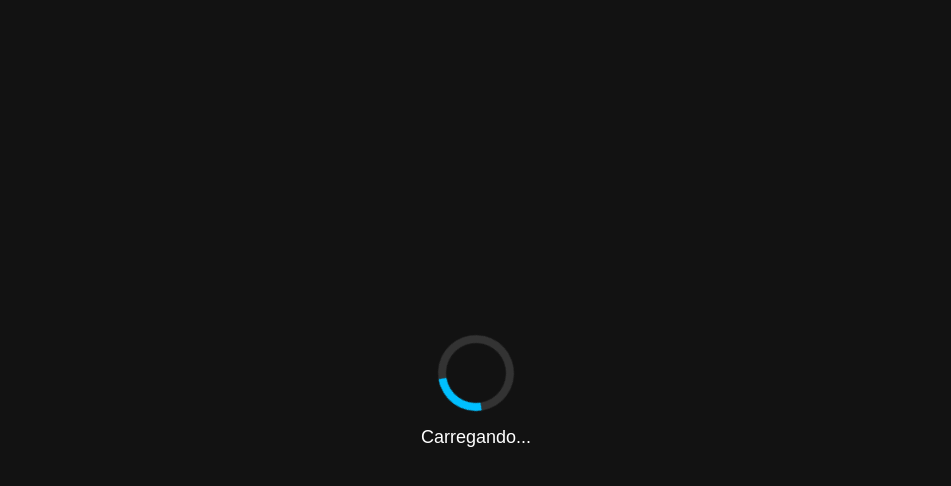
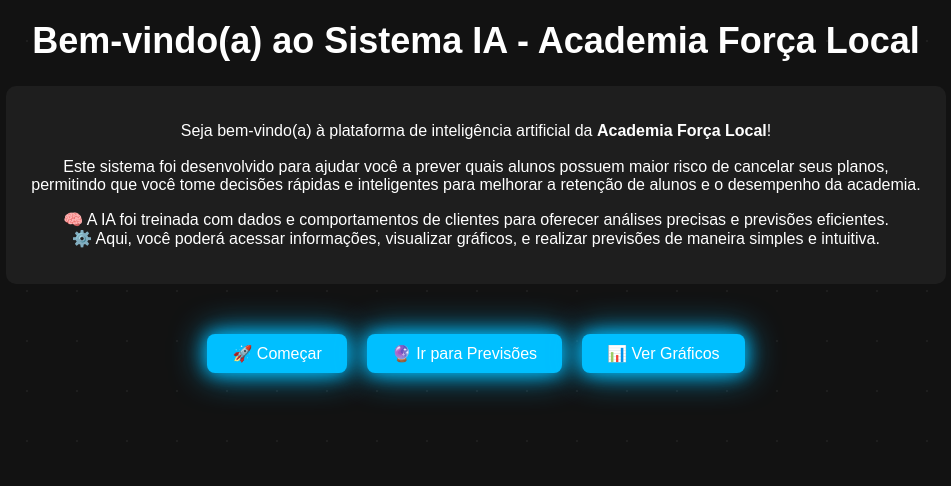
Before and after one commit to Wellington-v/projeto_final_academia_ia, a Flask app: page / in a window 1280 px wide. Shown: the top 486 px of the page, without its empty margins (164-1115 px from the left). Run offline with Flask 3, Linux system fonts and the light colour scheme; parts of the project's set-up code (start-up, migrations or seed data) failed here and were passed over.

Commit message:
Adicionando tela de carregamento e melhorias no CSS

```diff
--- a/static/css/style.css
+++ b/static/css/style.css
@@ -175,7 +175,7 @@ body::before {
     transform: scale(1.05);
 }
 
-/* 🎬 Tela de Carregamento */
+/* 🌌 Tela de carregamento */
 #tela-carregamento {
     position: fixed;
     top: 0;
@@ -188,24 +188,37 @@ body::before {
     align-items: center;
     justify-content: center;
     z-index: 9999;
+    transition: opacity 0.5s ease;
 }
 
-.spinner {
-    border: 8px solid #333;
-    border-top: 8px solid #00bfff;
+#tela-carregamento .spinner {
+    border: 6px solid #f3f3f3;
+    border-top: 6px solid #00bfff;
     border-radius: 50%;
     width: 60px;
     height: 60px;
-    animation: spin 1s linear infinite;
+    animation: girar 1s linear infinite;
 }
 
-@keyframes spin {
+#tela-carregamento p {
+    margin-top: 16px;
+    color: white;
+    font-size: 18px;
+    font-family: Arial, sans-serif;
+}
+
+/* ✨ Animação do spinner */
+@keyframes girar {
     0% { transform: rotate(0deg); }
     100% { transform: rotate(360deg); }
 }
 
-#tela-carregamento p {
-    color: white;
-    margin-top: 16px;
-    font-size: 18px;
+/* 🔥 Esconde tudo enquanto carrega */
+body:not(.carregado) > *:not(#tela-carregamento) {
+    display: none;
 }
+
+/* 🔥 Quando carrega, some a tela de carregamento */
+body.carregado #tela-carregamento {
+    display: none;
+}
```
